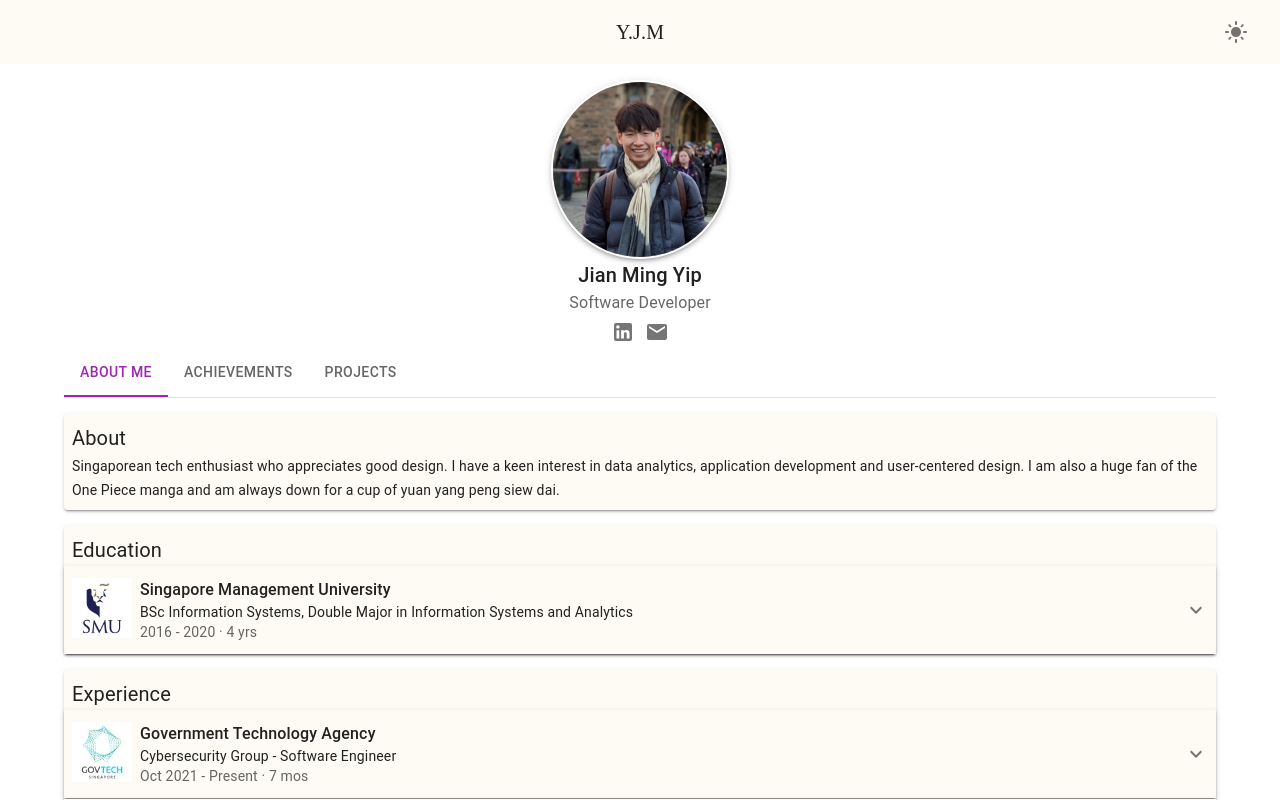
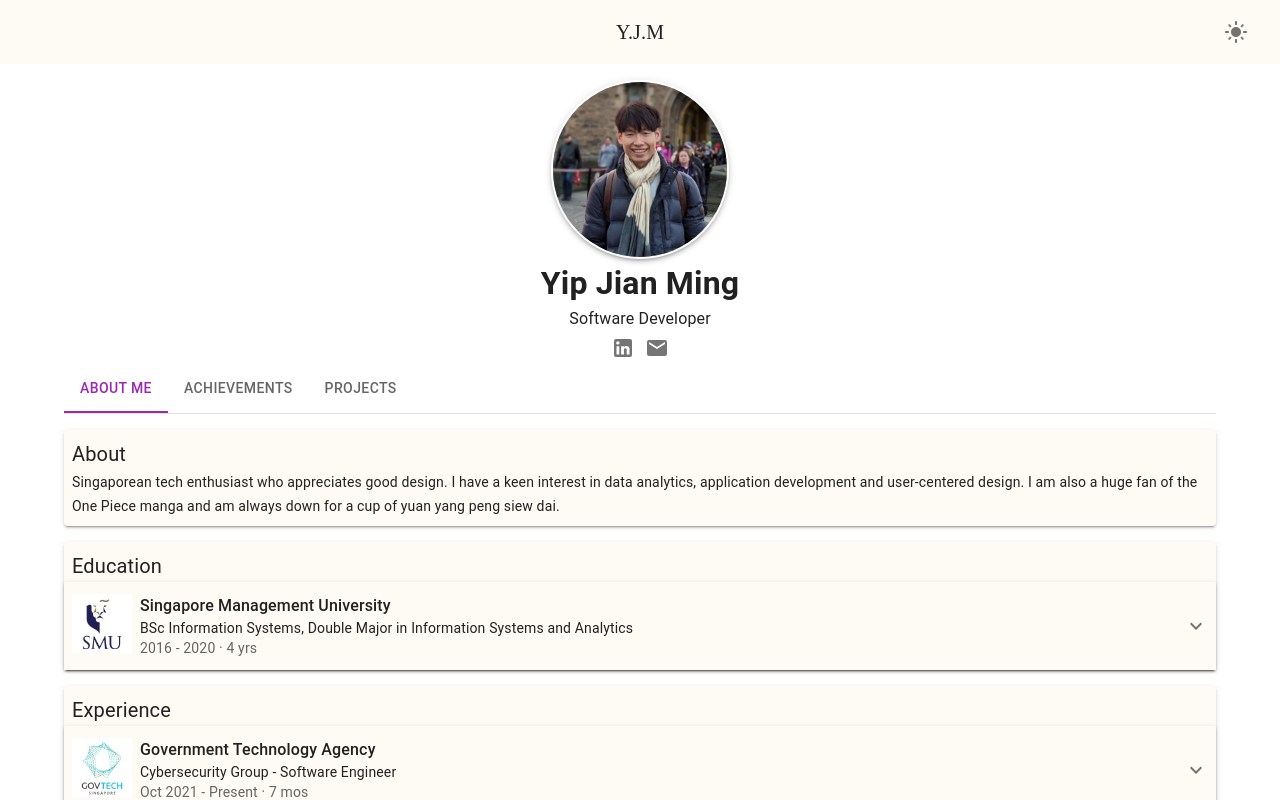
Before and after one commit to yipjianming/portfolio, a Next.js app: page / in a window 1280 px wide. Shown: the top 800 px of the page. Built offline with nearby package versions, Linux system fonts and the light colour scheme.

Commit message:
meta tags

```diff
--- a/pages/_app.js
+++ b/pages/_app.js
@@ -2,7 +2,7 @@ import "../styles/globals.css";
 import createEmotionCache from "../utils/createEmotionCache";
 import { CacheProvider } from "@emotion/react";
 import PropTypes from 'prop-types';
-import { ThemeProvider as PreferredThemeProvider ,useTheme} from "next-themes";
+import { ThemeProvider as PreferredThemeProvider, useTheme } from "next-themes";
 import Head from "next/head";
 import MUIThemeProvider from "../helper/MUIThemeProvider";
 import { useEffect } from "react";
@@ -22,7 +22,12 @@ const MyApp = (props) => {
         <Head>
           <title>Jian Ming YIP</title>
           <meta name="viewport" content="initial-scale=1, width=device-width" />
-          <meta name="description" content="Jian Ming's website. Feel free to click in!" />
+          <meta name="description" content="I'm Jian Ming · Location: Singapore · Email: yipjianming94@gmail.com · Software Engineer" />
+          <meta name="author" content="Yip Jian Ming" />
+          <meta property="og:type" content="website" />
+          <meta property="og:title" content="Jian Ming Yip" />
+          <meta property="og:description" content="I'm Jian Ming · Location: Singapore · Email: yipjianming94@gmail.com · Software Engineer" />
+          <meta name="robots" content="index,follow" />
           <link rel="icon" href="/logo.png" />
         </Head>
         <MUIThemeProvider >
--- a/pages/index.js
+++ b/pages/index.js
@@ -27,12 +27,13 @@ export default function Home() {
           </Grid>
         </Grid>
         <Stack spacing={0} direction="column" justifyContent="center" alignItems="center">
-          <Typography variant="h6" >
-            Jian Ming Yip
-          </Typography>
-          <Typography variant="body1" color='textSecondary' component="div" >
+          <h1 style={{ margin: 0 }} >
+            Yip Jian Ming
+          </h1>
+          <div>
             Software Developer
-          </Typography>
+          </div>
+
           <Box >
             <IconButton size='small' aria-label="LinkedIn" href='https://www.linkedin.com/in/jianmingyip' target="_blank">
               <LinkedIn />
```
